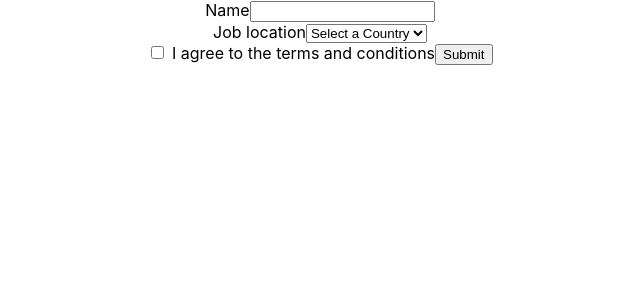
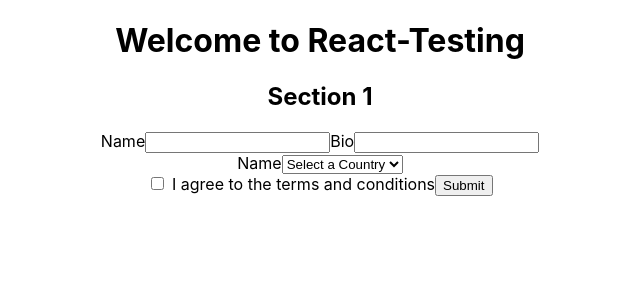
Before and after one commit to JustFelix-Dev/react-Jest-RTL, a React (Create React App) app: page / in a window 1280 px wide. Shown: the top 300 px of the page, without its empty margins (320-960 px from the left). Built offline with nearby package versions, Linux system fonts and the light colour scheme.

Commit message:
react-testing

```diff
--- a/src/components/application/Application.tsx
+++ b/src/components/application/Application.tsx
@@ -2,13 +2,18 @@
 
 const Application = () => {
   return (
+      <>
+      <h1>Welcome to React-Testing</h1>
+      <h2>Section 1</h2>
      <form>
         <div>
             <label htmlFor="name">Name</label>
             <input type="text" id='name' />
+            <label htmlFor="bio">Bio</label>
+            <input type="text" id='bio' />
         </div>
         <div>
-            <label htmlFor="job-location">Job location</label>
+            <label htmlFor="job-location">Name</label>
             <select name="" id="job-location">
                 <option value="">Select a Country</option>
                 <option value="US">United States</option>
@@ -25,6 +30,8 @@
             <button>Submit</button>
         </div>
      </form>
+     </>
+
   )
 }
 
```
Also changed, not shown: 1 other file (tests, documents, lock files or other folders).
